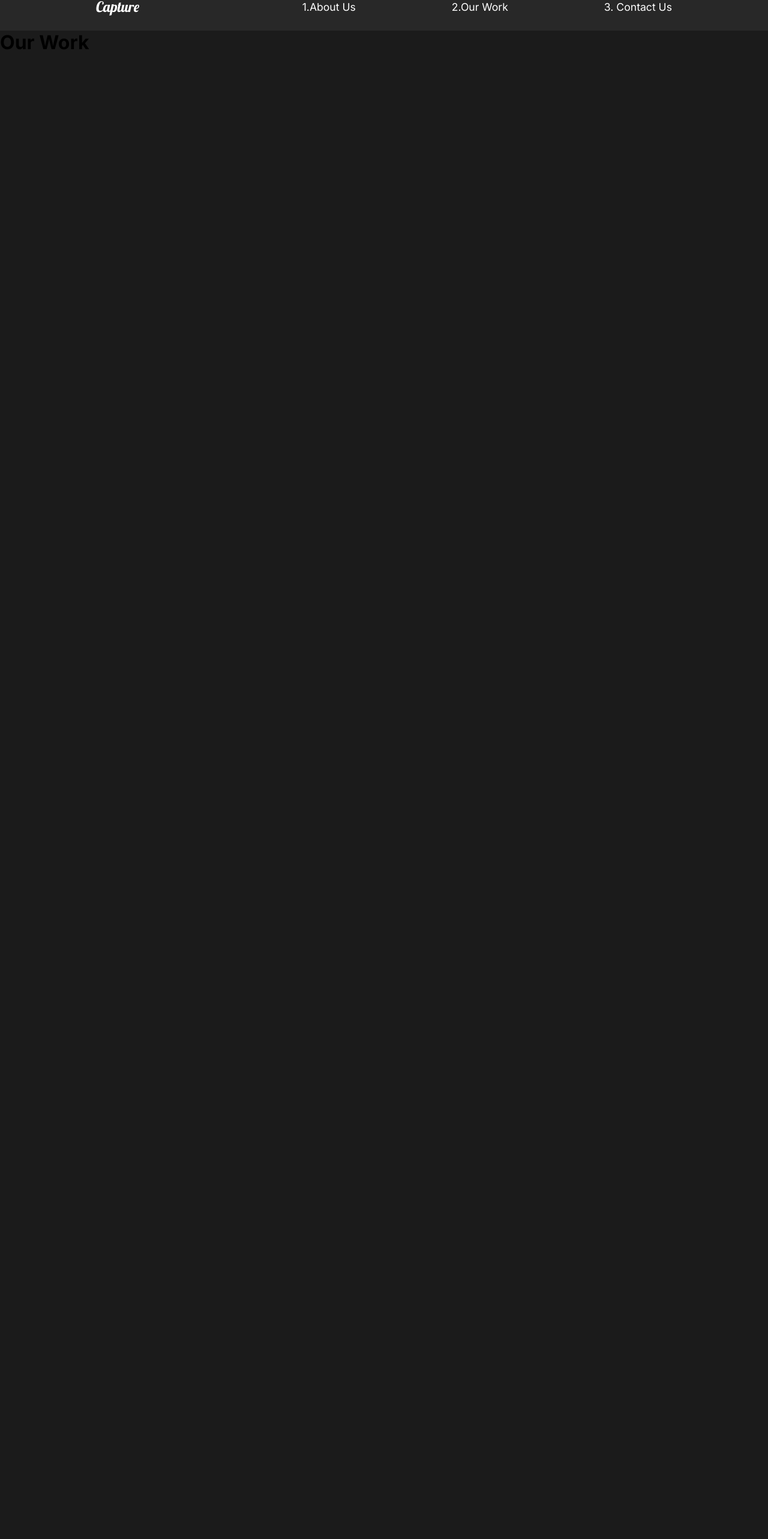
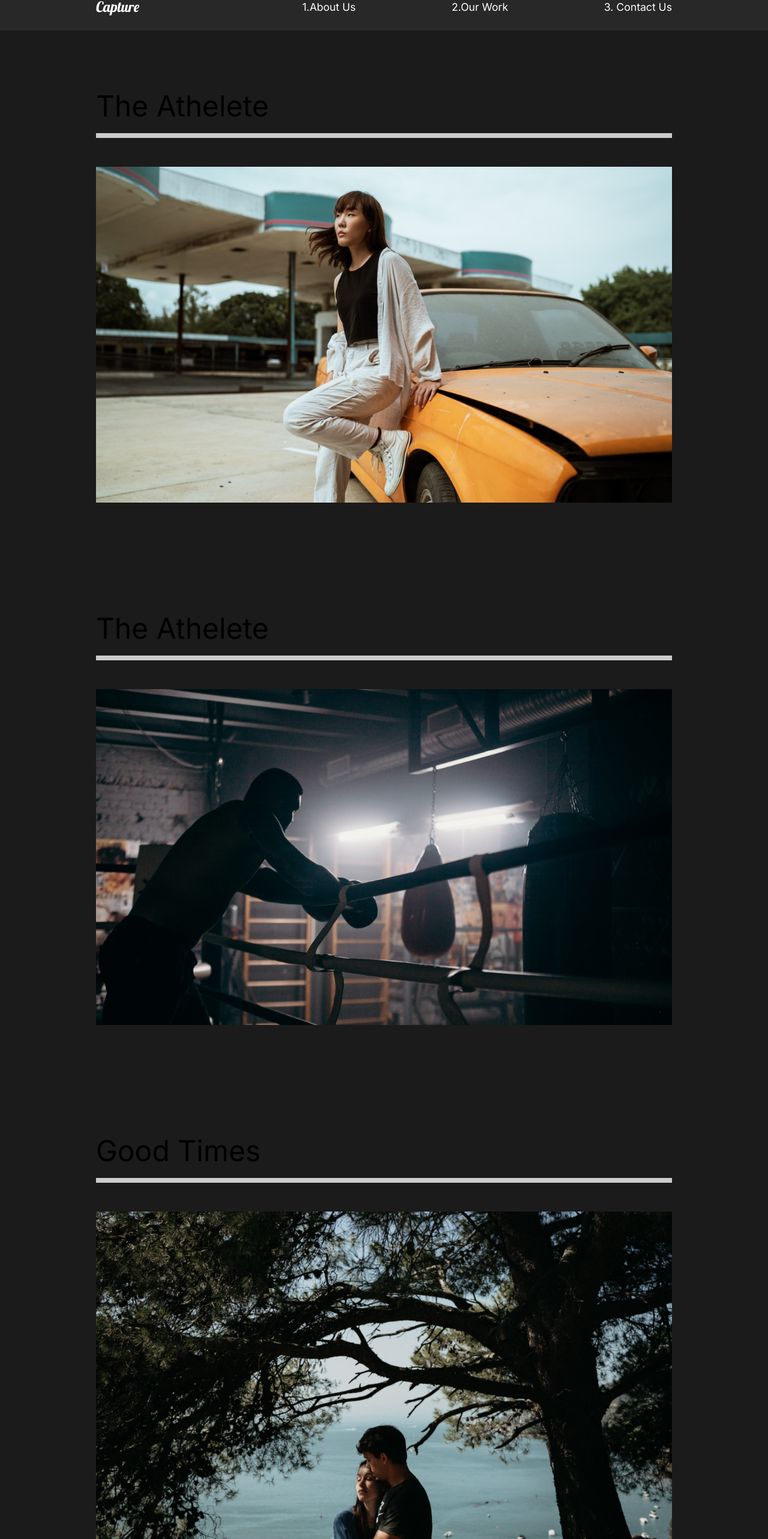
Before and after one commit to atishbagate/Atish_portfolio_website, a React (Create React App) app: page /work in a window 1280 px wide. Shown: the part 29-2595 px from the top of the page at 60% size. Before the commit the page ends 800 px from the top, so only its background shows below. Built offline with nearby package versions, Linux system fonts and the light colour scheme.

Commit message:
setting up Our Work page and crated Styles for Our Work

```diff
--- a/src/pages/OurWork.js
+++ b/src/pages/OurWork.js
@@ -1,9 +1,58 @@
 import React from 'react'
+import styled from 'styled-components';
+import { Link } from 'react-router-dom';
+import athlete from '../img/athlete-small.png';
+import theracer from '../img/theracer-small.png';
+import goodtimes from '../img/goodtimes-small.png';
 const OurWork = () => {
     return(
-        <div>
-            <h1>Our Work</h1>
-        </div>
+        <Work>
+            <Movie>
+                <h2>The Athelete</h2>
+                <div className="line"></div>
+                    <Link>
+                        <img src={theracer} alt="theracer" />
+                    </Link>
+            </Movie>
+            <Movie>
+                <h2>The Athelete</h2>
+                <div className="line"> </div>
+                    <Link>
+                        <img src={athlete} alt="athletes" />
+                    </Link>
+            </Movie>
+            <Movie>
+                <h2> Good Times</h2>
+                <div className="line"> </div>
+                    <Link>
+                        <img src={goodtimes} alt="goodtimes" />
+                    </Link>
+            </Movie>
+        </Work>
     )
 }
+const Work = styled.div`
+min-height : 100vh;
+overflow: hidden;
+padding: 5rem 10rem;
+
+h2{
+    padding: 1rem 0rem;
+
+}
+`;
+const Movie = styled.div`
+padding-bottom: 10rem;
+.line{
+    height:0.5rem;
+    background: #cccccc;
+    margin-bottom: 3rem;
+}
+img{
+    width:100%;
+    height:70vh;
+    object-fit: cover;
+}
+`;
+
 export default OurWork;
```
